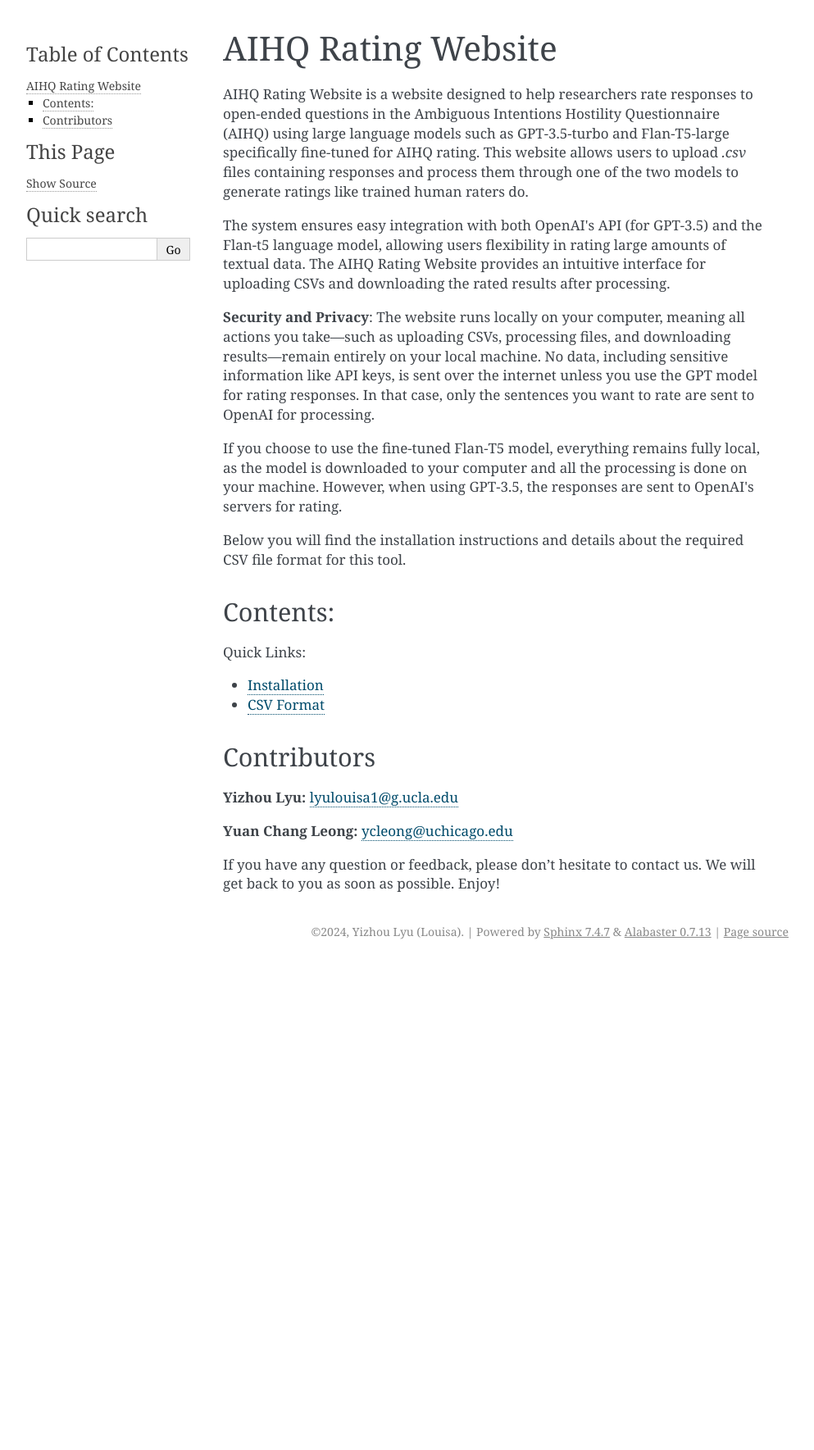
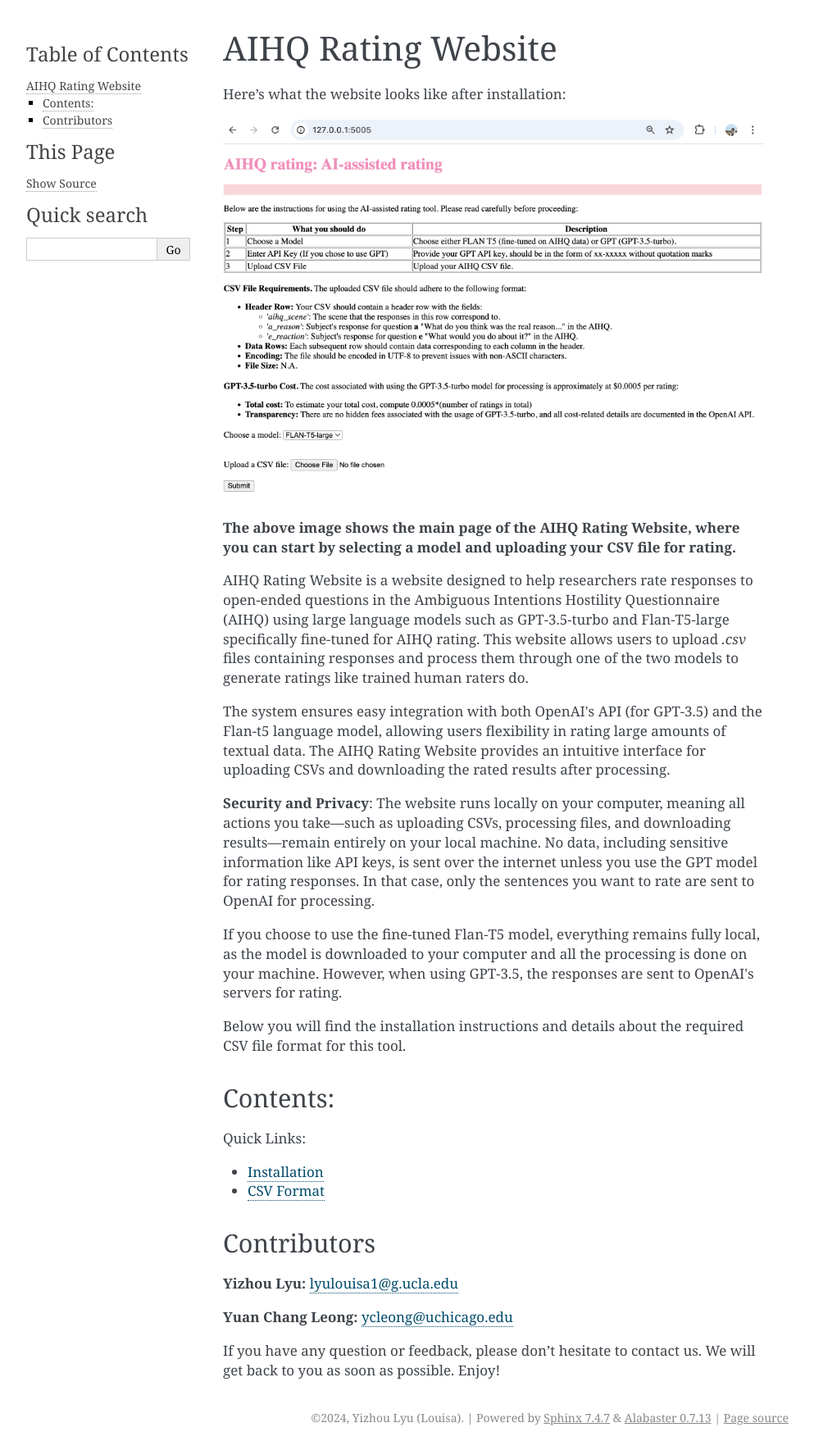
Before and after one commit to lyulouisa/Website_AIHQ_rating, a Sphinx documentation site: the page built from docs/source/index.rst, in a window 1280 px wide. Shown: the whole page at 82% size, without its empty margins (148-1141 px from the left). Built offline with Sphinx 7.4.7, drawn with Linux system fonts in a browser that asks for light colours; before the commit the page ends 1176 px from its top, so only the background shows below that.

Commit message:
Update index.rst

```diff
--- a/docs/source/index.rst
+++ b/docs/source/index.rst
@@ -5,6 +5,15 @@
 
 AIHQ Rating Website
 ===========================
+
+Here’s what the website looks like after installation:
+
+.. image:: ../_static/website.png
+   :alt: Screenshot of the AIHQ Rating Website
+   :align: center
+   :width: 800px
+
+**The above image shows the main page of the AIHQ Rating Website, where you can start by selecting a model and uploading your CSV file for rating.**
 
 AIHQ Rating Website is a website designed to help researchers rate responses to open-ended questions in the Ambiguous Intentions Hostility Questionnaire (AIHQ) using large language models such as GPT-3.5-turbo and Flan-T5-large specifically fine-tuned for AIHQ rating. This website allows users to upload `.csv` files containing responses and process them through one of the two models to generate ratings like trained human raters do.
 
```
